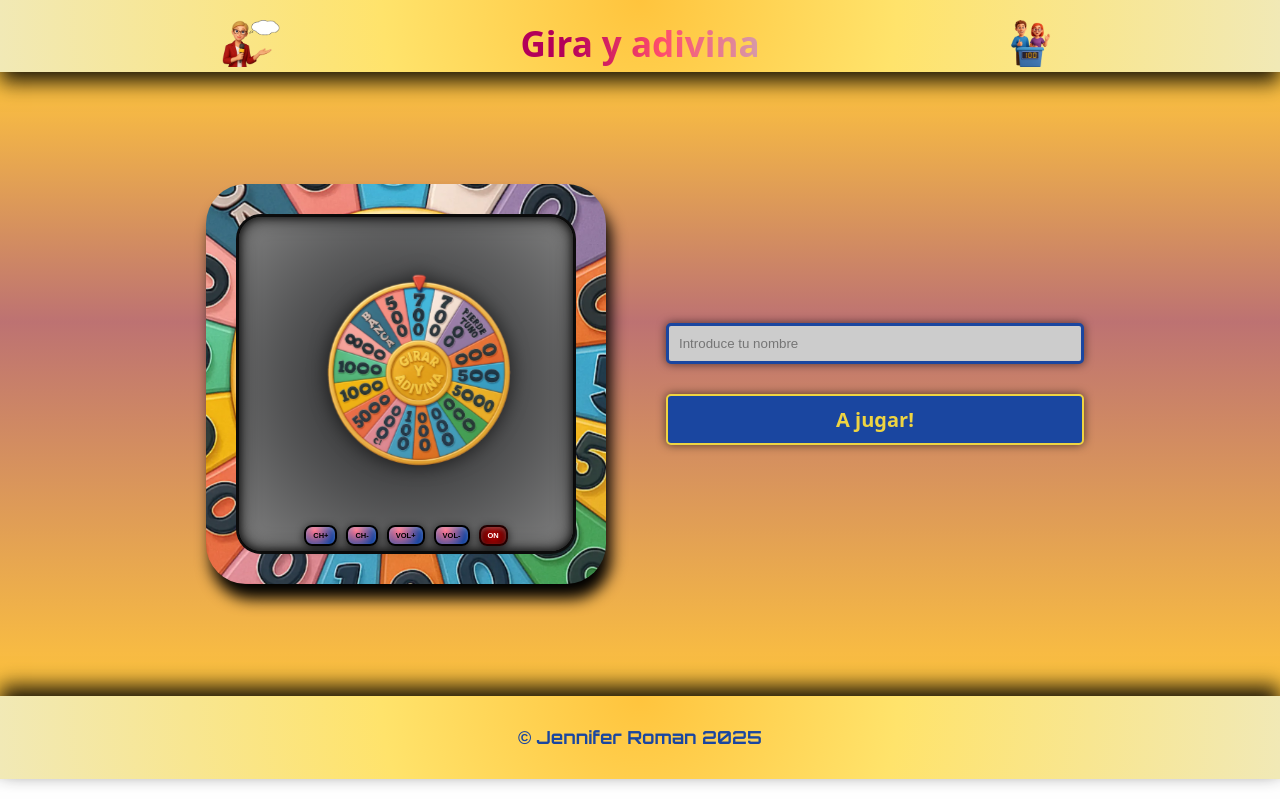
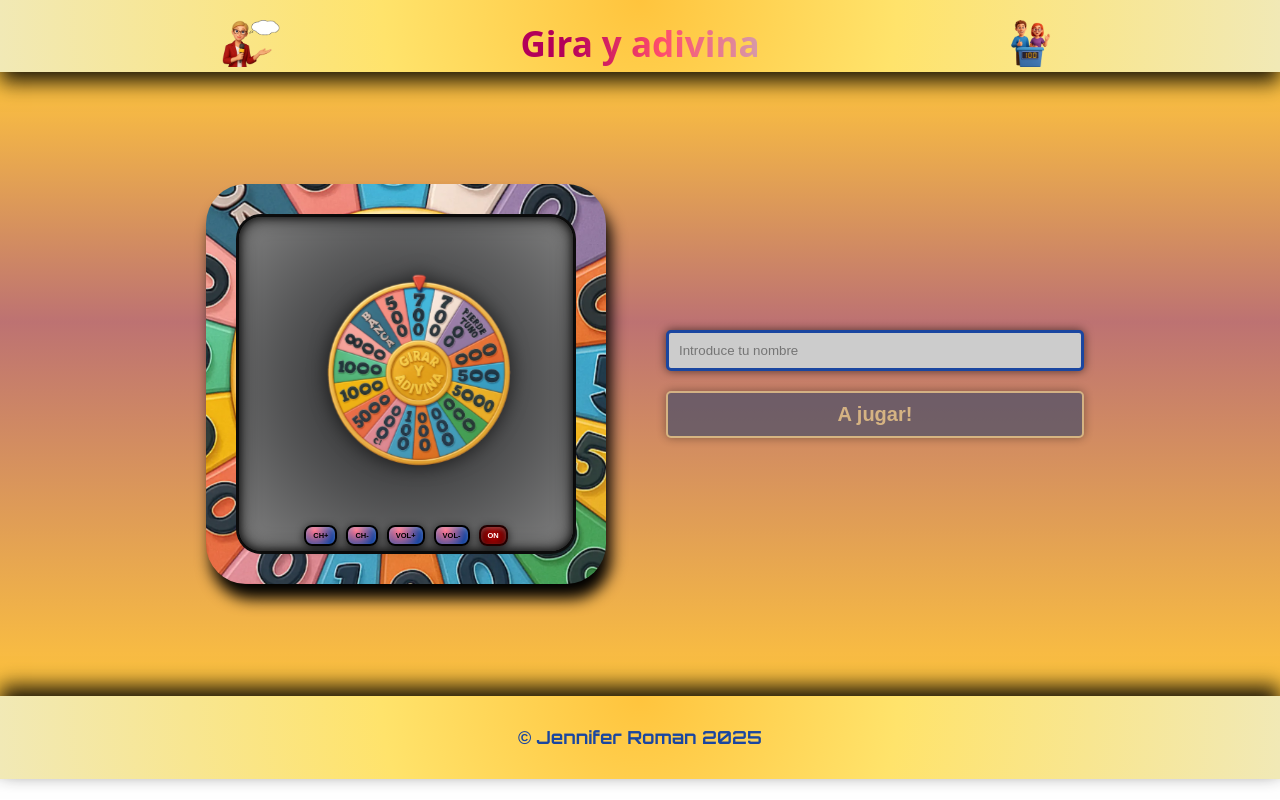
Before and after one commit to JenniferRomanMuerte/Spin-and-Guess, a React (Vite) app: page /game in a window 1280 px wide. Built offline with nearby package versions, Linux system fonts and the light colour scheme; a web font is replaced by a local one.

Commit message:
Added no reset on homepage and name entry verification

```diff
--- a/src/components/App.jsx
+++ b/src/components/App.jsx
@@ -1,15 +1,31 @@
-// Fichero src/components/App.jsx
-import { useState } from "react";
-import { Link } from "react-router-dom";
+import { useMemo, useState } from "react";
+import { useNavigate } from "react-router-dom";
 import "../styles/layout/Main.scss";
 import rouletteImg from "../images/roulette.webp";
 
-function App({namePlayer, changeNamePlayer}) {
+function App({ namePlayer, changeNamePlayer }) {
+  const navigate = useNavigate();
+  const [errorName, setErrorName] = useState("");
 
-  const handleName = (ev) =>{
+  const isValidName = useMemo(() => namePlayer.trim().length > 0, [namePlayer]);
+
+  const handleName = (ev) => {
+    const value = ev.target.value;
+    changeNamePlayer(value);
+    if (value.trim().length > 0) setErrorName("");
+  };
+
+  const handleSubmit = (ev) => {
     ev.preventDefault();
-    changeNamePlayer(ev.target.value);
-  }
+
+    if (!isValidName) {
+      setErrorName("Debes rellenar tu nombre para continuar.");
+      return;
+    }
+
+    setErrorName("");
+    navigate("/game");
+  };
 
   return (
     <main className="main landing">
@@ -23,27 +39,48 @@ function App({namePlayer, changeNamePlayer}) {
         </section>
         {/* Botones del televisor */}
         <section className="main__article--tv-buttons">
-          <button className="main__article--tv-buttons-tv-btn">CH+</button>
-          <button className="main__article--tv-buttons-tv-btn">CH-</button>
-          <button className="main__article--tv-buttons-tv-btn">VOL+</button>
-          <button className="main__article--tv-buttons-tv-btn">VOL-</button>
-          <button className="main__article--tv-buttons-tv-btn power">ON</button>
+          <button type="button" className="main__article--tv-buttons-tv-btn">
+            CH+
+          </button>
+          <button type="button" className="main__article--tv-buttons-tv-btn">
+            CH-
+          </button>
+          <button type="button" className="main__article--tv-buttons-tv-btn">
+            VOL+
+          </button>
+          <button type="button" className="main__article--tv-buttons-tv-btn">
+            VOL-
+          </button>
+          <button
+            type="button"
+            className="main__article--tv-buttons-tv-btn power"
+          >
+            ON
+          </button>
         </section>
       </article>
-      <form className="main__form">
+      <form className="main__form" onSubmit={handleSubmit} noValidate>
         <input
           type="text"
-          className="main__form-inputName"
+          className={`main__form-inputName ${errorName ? "is-error" : ""}`}
           placeholder="Introduce tu nombre"
           value={namePlayer}
           onChange={handleName}
+          aria-invalid={!!errorName}
+          aria-describedby="name-error"
         />
-        <Link
-        className="main__form-btnBegin"
-        to="/game"
+        {errorName && (
+          <p id="name-error" className="main__form-error" role="alert">
+            {errorName}
+          </p>
+        )}
+        <button
+          type="submit"
+          className={`main__form-btnBegin ${!isValidName ? "is-disabled" : ""}`}
+          aria-disabled={!isValidName}
         >
           A jugar!
-        </Link>
+        </button>
       </form>
     </main>
   );
--- a/src/styles/layout/Main.scss
+++ b/src/styles/layout/Main.scss
@@ -13,7 +13,7 @@
   @media (min-width: var.$media_desktop) {
     flex-direction: row;
     align-items: center;
-    gap:2rem;
+    gap: 2rem;
     min-height: 78dvh;
   }
 
@@ -34,7 +34,6 @@
     box-shadow: 5px 15px 15px rgba(0, 0, 0, 1.9);
     width: 90%;
     max-width: 400px;
-
 
     /* pantalla gris */
     &::before {
@@ -77,8 +76,7 @@
       max-width: 240px;
       min-width: 0;
       gap: clamp(0.25rem, 2vw, 0.9rem);
-      padding: clamp(0.25rem, 3.5vw, 5.6rem)
-        clamp(0.75rem, 1.5vw, 1.1rem)
+      padding: clamp(0.25rem, 3.5vw, 5.6rem) clamp(0.75rem, 1.5vw, 1.1rem)
         clamp(0.75rem, 2.5vw, 1.1rem);
       z-index: 4;
 
@@ -103,7 +101,7 @@
         transition: all 0.2s ease;
 
         &:hover {
-           background: radial-gradient(
+          background: radial-gradient(
             circle at 30% 20%,
             lighten(var.$color-accent-1, 10%),
             lighten(var.$color-primary, 5%) 75%
@@ -137,7 +135,6 @@
     width: 65%;
     display: flex;
     flex-direction: column;
-    gap: 3rem;
     padding-block: 4rem;
 
     @media (min-width: var.$media_desktop) {
@@ -151,6 +148,7 @@
       border: 3px solid var.$color-primary;
       box-shadow: var.$shadow-default;
       background-color: var.$color-text-light;
+
     }
 
     &-btnBegin {
@@ -158,6 +156,7 @@
       text-align: center;
       text-decoration: none;
       padding: 1rem;
+      margin-top: 2rem;
       border-radius: 5px;
       border: 2px solid var.$color-accent-1;
       font-size: 2rem;
@@ -166,10 +165,21 @@
       background-color: var.$color-primary;
       color: var.$color-accent-1;
 
-      &:hover {
+      &.is-disabled {
+        cursor: not-allowed;
+        opacity: 0.6;
+        filter: grayscale(60%);
+      }
+
+      &:not(.is-disabled):hover {
         background-color: var.$color-accent-1;
         color: var.$color-accent-2;
       }
+    }
+    &-error{
+      padding-top: 0.8rem;
+      color:var.$color-accent-1;
+      text-shadow: 1px 1px 2px var.$color-text;
     }
   }
 }
```
